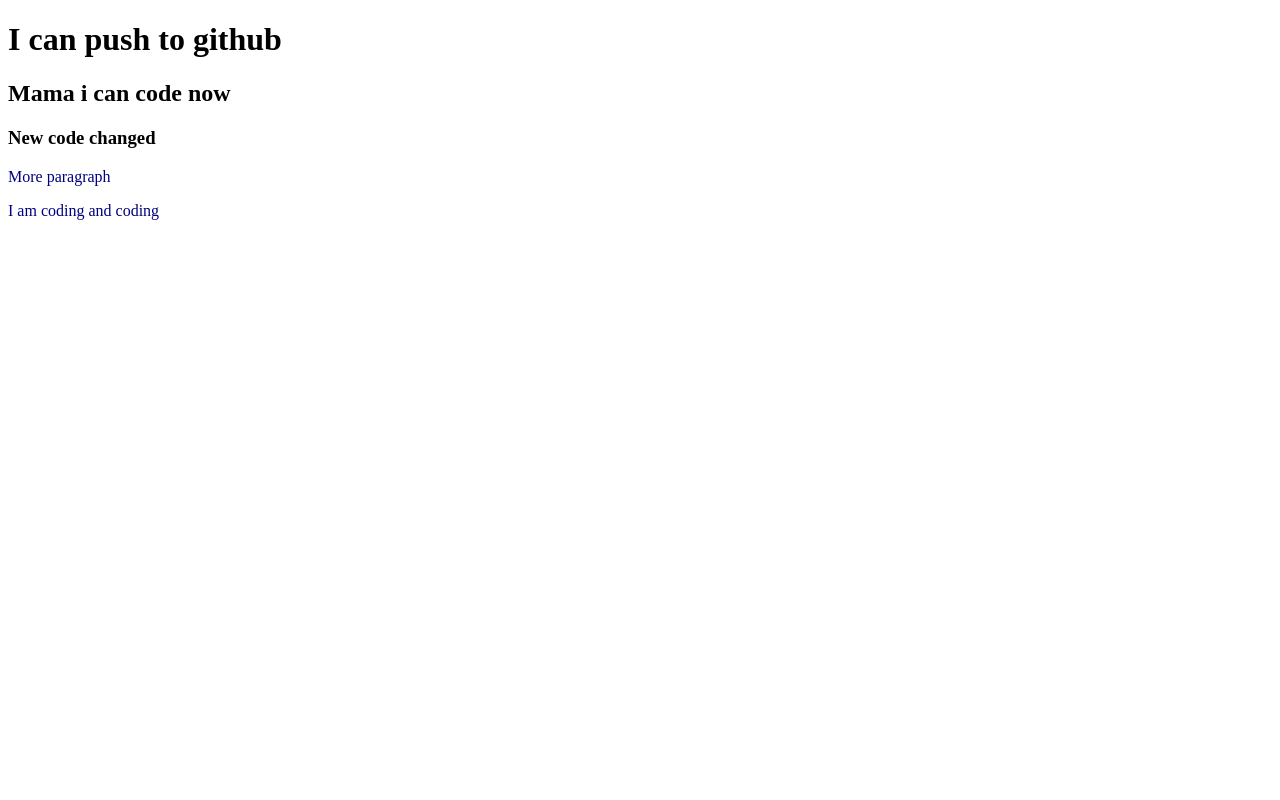
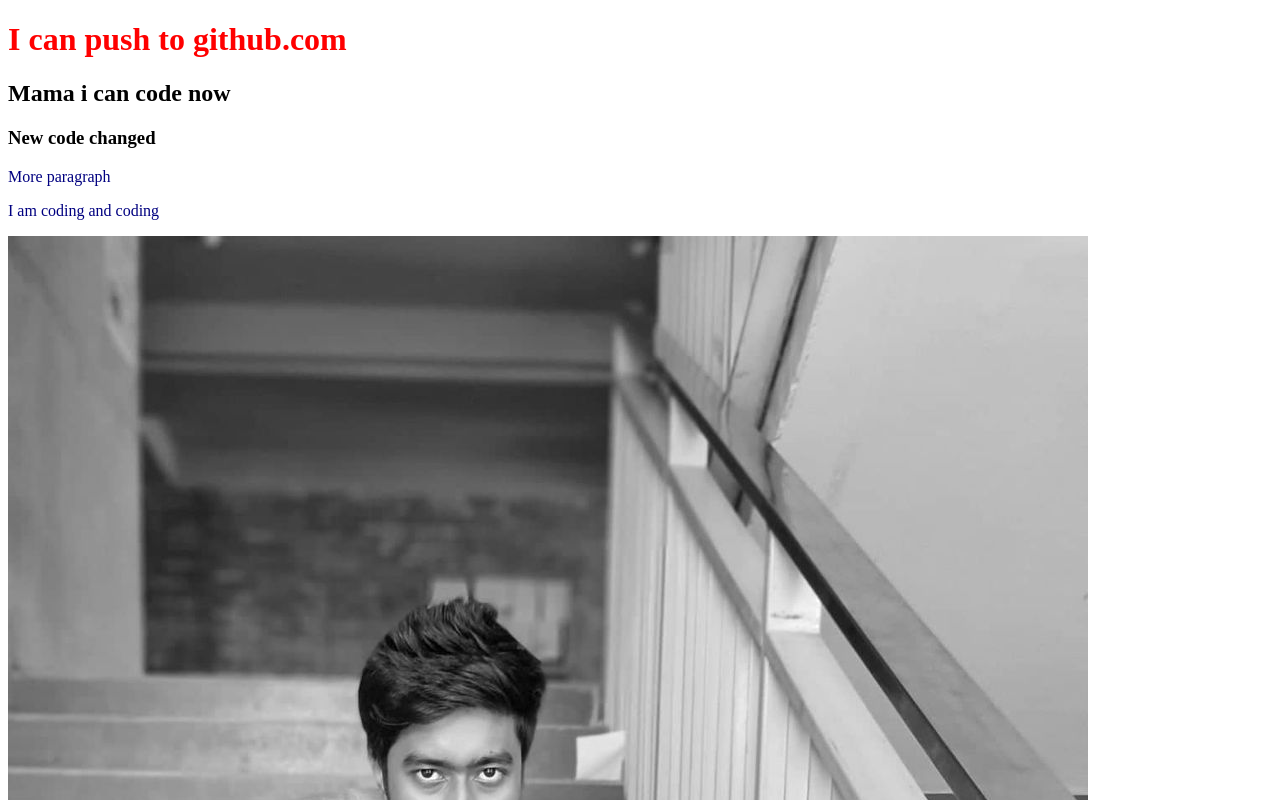
Before and after one commit to RajibulIslamEmon/my-secondd-repo, a plain HTML site: page index.html in a window 1280 px wide. Shown: the top 800 px of the page. Drawn offline with Linux system fonts and the light colour scheme.

Commit message:
image added

```diff
--- a/index.html
+++ b/index.html
@@ -8,10 +8,12 @@
     <link rel="stylesheet" href="style.css">
 </head>
 <body>
-       <h1>I can push to github</h1>
+       <h1>I can push to github.com</h1>
        <h2>Mama i can code now</h2>
        <h3>New code changed</h3>
        <p>More paragraph</p>
        <p>I am coding and coding</p>
+       <img src="10.jpg" alt="">
+       <img src="9.jpg" alt="">
 </body>
 </html>
--- a/style.css
+++ b/style.css
@@ -1,3 +1,6 @@
 p{
     color: navy;
 }
+h1{
+    color: red;
+}
```
Also changed, not shown: 10.jpg (added), 9.jpg (added), images/14.jpg (added).
